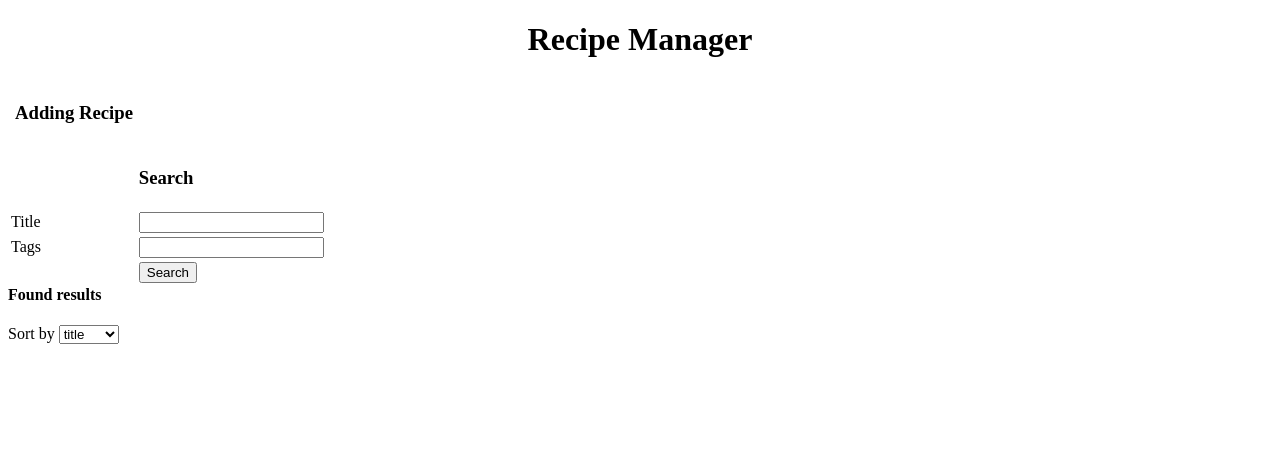
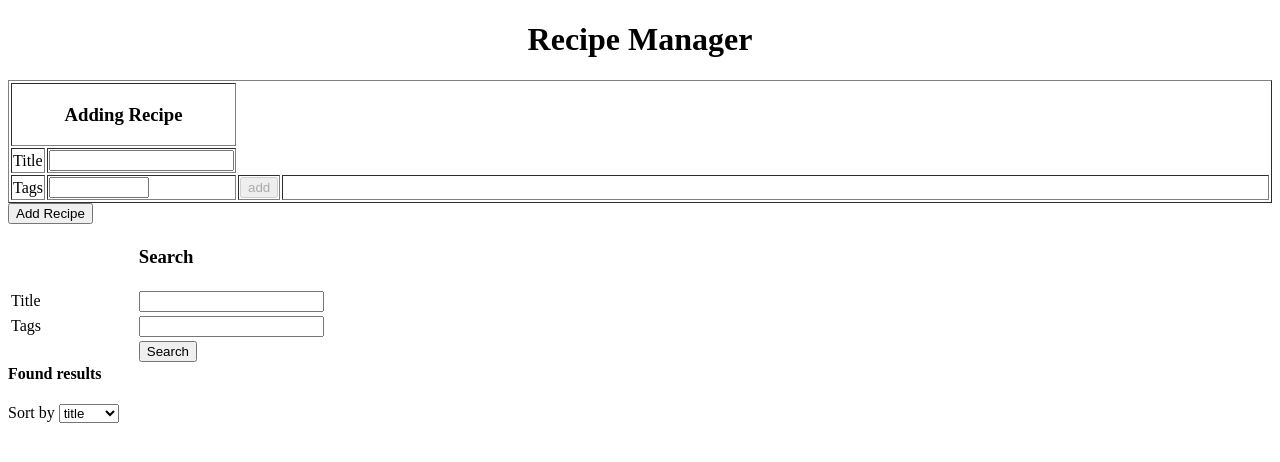
Before and after one commit to JiangMinyang/recipe, a website: page index.html in a window 1280 px wide. Drawn offline with Linux system fonts and the light colour scheme; no server answers.

Commit message:
add adding recipe

```diff
--- a/index.html
+++ b/index.html
@@ -6,13 +6,25 @@
 </head>
 <body ng-app="recipeManager" ng-controller="recipeCtrl">
 	<h1 align="center">Recipe Manager</h1>
-	<div>
-		<table>
+	<div style="width : 100%">
+		<table style="width : 100%" border='1'>
 			<tr>
-				<td></td>
-				<td><h3>Adding Recipe</h3></td>
+				<td colspan='2' align='center'><h3>Adding Recipe</h3></td>
+			</tr>
+			<tr>
+				<td> Title</td>
+				<td><input type="text" ng-model='addTitle'></input></td>
+			</tr>
+			<tr>
+				<td>Tags</td>
+				<td><input type='text' ng-model="tagg" align='right' style='width : 50%'></input></td>
+				<td>
+					<button ng-click="addTag()" ng-disabled="tagg == ''">add</button>
+				</td>
+				<td colspan="2" style="width : 80%"> <p>{{ addedTags.join('  ') }}</p></td>
 			</tr>
 		</table>
+		<input type="button" value="Add Recipe" ng-click="addRecipe()"></input>
 	</div>
 	<div>
 		<table align="left" style="width : 100%">
--- a/scripts/recipeCtrl.js
+++ b/scripts/recipeCtrl.js
@@ -1,6 +1,8 @@
 var app = angular.module('recipeManager', []);
 
 app.controller('recipeCtrl', function($scope, $http){
+	$scope.addedTags = [];
+	$scope.tagg = '';
 	$http.get("http://localhost:8080/api/recipe?page=1").success(function(response, status) {
 		console.log(response);
 		$scope.searchResults = response;
@@ -41,4 +43,10 @@ app.controller('recipeCtrl', function($scope, $http){
 			$scope.searchResults = response;
 		})
 	}
+
+	$scope.addTag = function() {
+		$scope.addedTags.push($scope.tagg);
+		$scope.tagg = '';
+		console.log($scope.addedTags);
+	}
 });
--- a/server.js
+++ b/server.js
@@ -137,18 +137,17 @@ server.route({
 				query.tags[i] = query.tag[i];
 		}
 
-		console.log(query);
 		updateDoc.exec(function(err, result) {
 			if (err) {
 				response("Can't update this doc");
 				return console.log(err);
 			}
-			console.log(result[0]);
 			result[0].update(query, {w : 1}, function(err, result) {
 				if (err) {
 					response("Can't update this doc");
 					return console.log(err);
 				}
+				console.log(result);
 				response("Update succeed");
 			});
 		});
```
